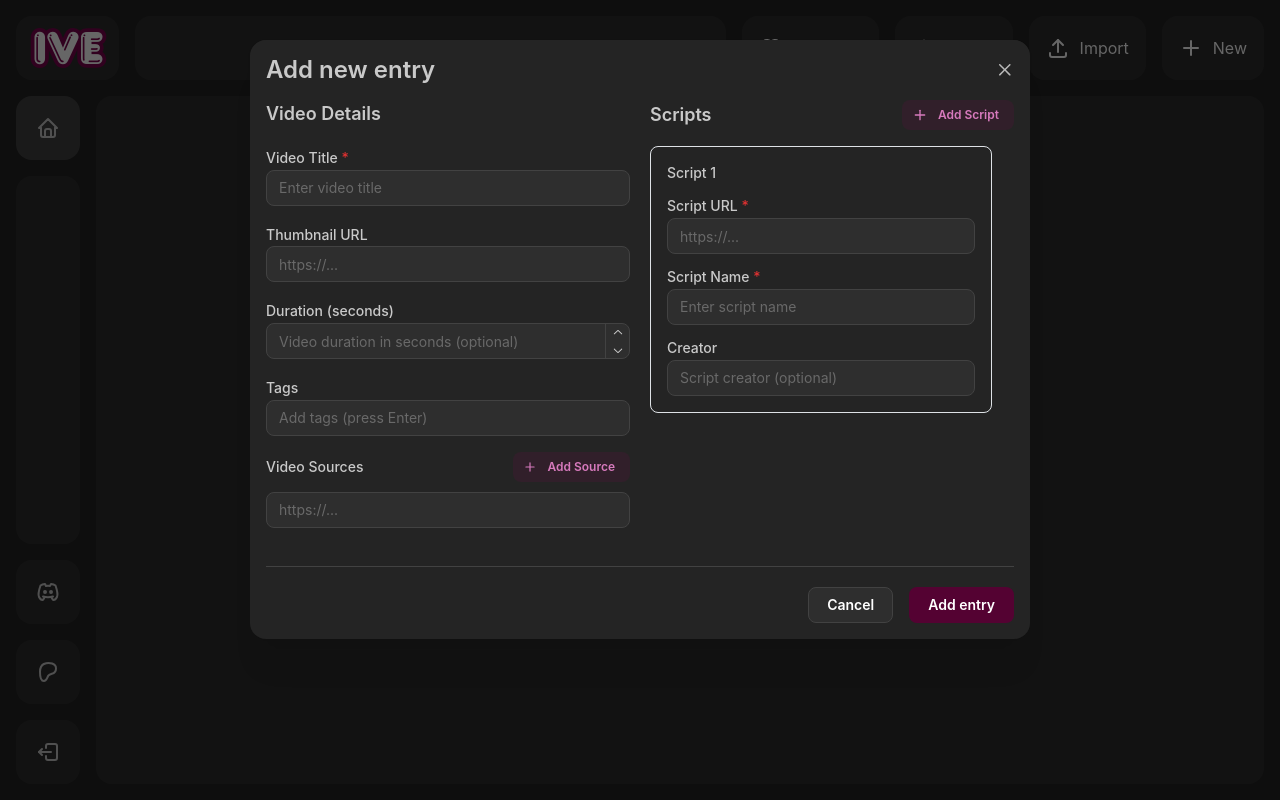
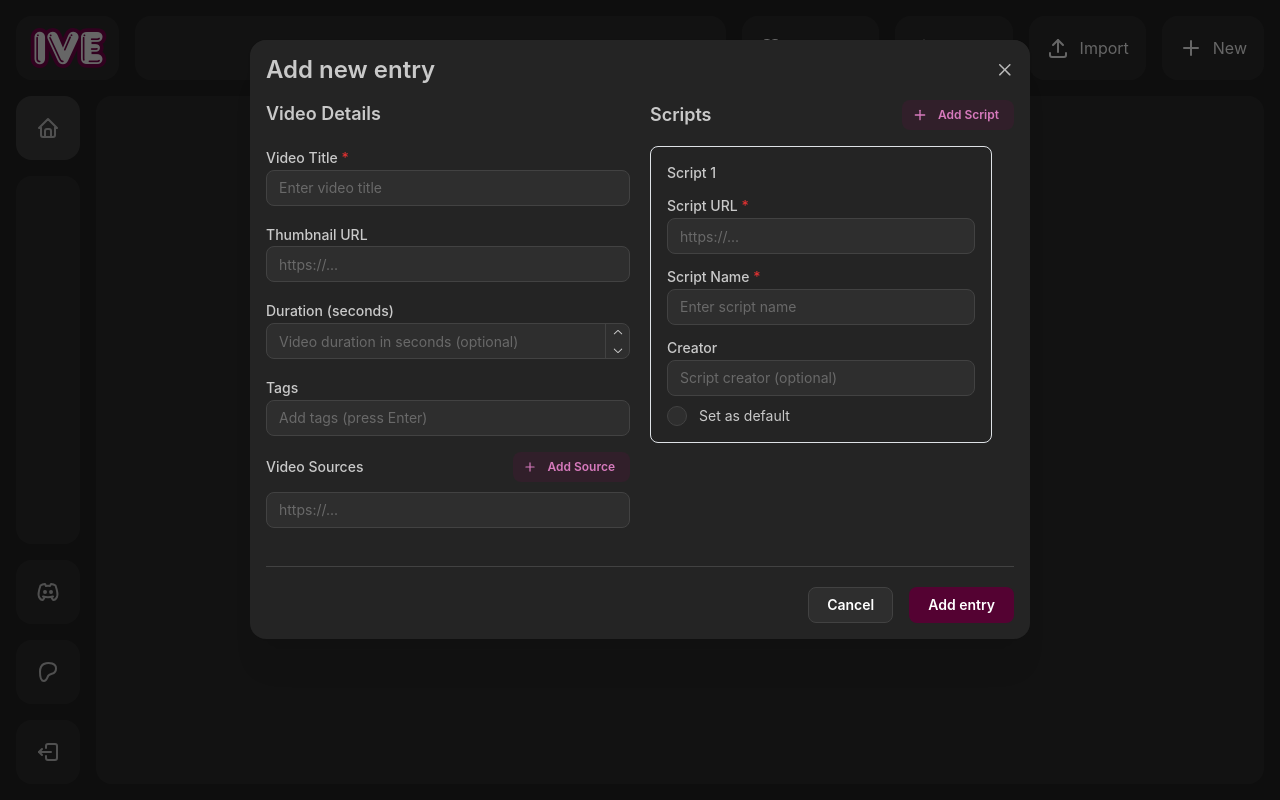
Before and after one commit to iveplay/ive-play, a Next.js app: page /hub in a window 1280 px wide. Both pictures are taken after a click on the button "New". Built offline with nearby package versions, Linux system fonts and the light colour scheme.

Commit message:
feat: default scripts

```diff
--- a/components/video/AddScript.tsx
+++ b/components/video/AddScript.tsx
@@ -1,5 +1,5 @@
 import { useState } from 'react';
-import { Button, Divider, Group, Modal, Stack, Text, TextInput } from '@mantine/core';
+import { Button, Checkbox, Divider, Group, Modal, Stack, Text, TextInput } from '@mantine/core';
 import { useForm } from '@mantine/form';
 import { notifications } from '@mantine/notifications';
 import { useIveStore } from '@/store/useIveStore';
@@ -29,6 +29,7 @@ export const AddScript = ({
       url: '',
       name: '',
       creator: '',
+      setAsDefault: false,
     },
     validate: {
       url: (value) =>
@@ -77,6 +78,7 @@ export const AddScript = ({
         tags: entry.tags || ['manual'],
         videoSources: videoSources.map((source) => ({ url: source.url })),
         scripts: updatedScripts,
+        defaultScriptId: values.setAsDefault ? values.url : entry.defaultScriptId,
       });
 
       notifications.show({
@@ -145,6 +147,11 @@ export const AddScript = ({
             radius="md"
             {...form.getInputProps('creator')}
           />
+
+          <Checkbox
+            label="Set as default script"
+            {...form.getInputProps('setAsDefault', { type: 'checkbox' })}
+          />
         </Stack>
 
         <Divider my="lg" />
--- a/components/video/EditEntry.tsx
+++ b/components/video/EditEntry.tsx
@@ -9,6 +9,7 @@ import {
   Group,
   Modal,
   NumberInput,
+  Radio,
   ScrollArea,
   Stack,
   TagsInput,
@@ -49,6 +50,7 @@ export const EditEntry = ({ opened, onClose, entry, videoSources, scripts }: Edi
               creator: script.creator || '',
             }))
           : [{ url: '', name: '', creator: '' }],
+      defaultScriptId: entry.defaultScriptId || (scripts.length > 0 ? scripts[0].url : undefined),
       duration: entry.duration ? entry.duration / 1000 : undefined,
       tags: entry.tags?.filter((tag) => tag !== 'manual') || [],
     },
@@ -97,6 +99,9 @@ export const EditEntry = ({ opened, onClose, entry, videoSources, scripts }: Edi
                       creator: script.creator || '',
                     }))
                   : [{ url: '', name: '', creator: '' }],
+              defaultScriptId:
+                latestData.entry.defaultScriptId ||
+                (latestData.scripts.length > 0 ? latestData.scripts[0].url : undefined),
               duration: latestData.entry.duration ? latestData.entry.duration / 1000 : undefined,
               tags: latestData.entry.tags?.filter((tag) => tag !== 'manual') || [],
             });
@@ -149,6 +154,7 @@ export const EditEntry = ({ opened, onClose, entry, videoSources, scripts }: Edi
           name: script.name,
           creator: script.creator || 'Unknown',
         })),
+        defaultScriptId: values.defaultScriptId,
       });
 
       notifications.show({
@@ -332,6 +338,14 @@ export const EditEntry = ({ opened, onClose, entry, videoSources, scripts }: Edi
                           radius="md"
                           {...form.getInputProps(`scripts.${index}.creator`)}
                         />
+
+                        <Radio
+                          label="Set as default"
+                          checked={form.values.defaultScriptId === form.values.scripts[index].url}
+                          onChange={() =>
+                            form.setFieldValue('defaultScriptId', form.values.scripts[index].url)
+                          }
+                        />
                       </Stack>
                     </Box>
                   ))}
--- a/components/video/NewEntry.tsx
+++ b/components/video/NewEntry.tsx
@@ -10,6 +10,7 @@ import {
   Group,
   Modal,
   NumberInput,
+  Radio,
   ScrollArea,
   Stack,
   TagsInput,
@@ -33,6 +34,7 @@ export const NewEntry = () => {
       videoSources: [{ url: '' }],
       thumbnailUrl: '',
       scripts: [{ url: '', name: '', creator: '' }],
+      defaultScriptId: undefined as string | undefined,
       duration: undefined as number | undefined,
       tags: [] as string[],
     },
@@ -99,6 +101,7 @@ export const NewEntry = () => {
           name: script.name,
           creator: script.creator || 'Unknown',
         })),
+        defaultScriptId: values.defaultScriptId,
       });
 
       notifications.show({
@@ -291,6 +294,14 @@ export const NewEntry = () => {
                             radius="md"
                             {...form.getInputProps(`scripts.${index}.creator`)}
                           />
+
+                          <Radio
+                            label="Set as default"
+                            checked={form.values.defaultScriptId === form.values.scripts[index].url}
+                            onChange={() =>
+                              form.setFieldValue('defaultScriptId', form.values.scripts[index].url)
+                            }
+                          />
                         </Stack>
                       </Box>
                     ))}
--- a/components/video/ScriptSelector.tsx
+++ b/components/video/ScriptSelector.tsx
@@ -1,19 +1,25 @@
 import { useState } from 'react';
 import { IconUser } from '@tabler/icons-react';
 import { Combobox, Flex, InputBase, Text, useCombobox } from '@mantine/core';
-import { ScriptMetadata } from '@/utils/iveBridge';
+import { IveEntry, ScriptMetadata } from '@/utils/iveBridge';
 import styles from './ScriptSelector.module.css';
 
 type ScriptSelectorProps = {
   scripts: ScriptMetadata[];
+  entry?: IveEntry;
 };
 
-export const ScriptSelector = ({ scripts }: ScriptSelectorProps) => {
+export const ScriptSelector = ({ scripts, entry }: ScriptSelectorProps) => {
   const combobox = useCombobox({
     onDropdownClose: () => combobox.resetSelectedOption(),
   });
 
-  const [entryId, setEntryId] = useState<string>();
+  // Initialize with default script or first script
+  const defaultScriptId = entry?.defaultScriptId
+    ? scripts.find((s) => s.url === entry.defaultScriptId)?.id
+    : scripts[0]?.id;
+
+  const [entryId, setEntryId] = useState<string | undefined>(defaultScriptId);
 
   if (scripts.length <= 1) {
     return (
@@ -26,7 +32,7 @@ export const ScriptSelector = ({ scripts }: ScriptSelectorProps) => {
         multiline
         title={scripts[0]?.name}
       >
-        <ScriptOption {...scripts[0]} />
+        <ScriptOption {...scripts[0]} isDefault={entry?.defaultScriptId === scripts[0]?.url} />
       </InputBase>
     );
   }
@@ -35,7 +41,7 @@ export const ScriptSelector = ({ scripts }: ScriptSelectorProps) => {
 
   const options = scripts.map((item) => (
     <Combobox.Option value={item.id} key={item.id} className={styles.optionItem}>
-      <ScriptOption {...item} />
+      <ScriptOption {...item} isDefault={entry?.defaultScriptId === item.url} />
     </Combobox.Option>
   ));
 
@@ -62,7 +68,10 @@ export const ScriptSelector = ({ scripts }: ScriptSelectorProps) => {
           multiline
           title={selectedOption.name}
         >
-          <ScriptOption {...selectedOption} />
+          <ScriptOption
+            {...selectedOption}
+            isDefault={entry?.defaultScriptId === selectedOption.url}
+          />
         </InputBase>
       </Combobox.Target>
 
@@ -73,49 +82,19 @@ export const ScriptSelector = ({ scripts }: ScriptSelectorProps) => {
   );
 };
 
-type SelectOptionProps = ScriptMetadata;
+type SelectOptionProps = ScriptMetadata & { isDefault?: boolean };
 
-const ScriptOption = ({ name, creator }: SelectOptionProps) => {
+const ScriptOption = ({ name, creator, isDefault }: SelectOptionProps) => {
   return (
     <Flex justify="space-between" gap={4}>
       <Text size="sm" fw={500} truncate>
+        {isDefault && '★ '}
         {name}
       </Text>
       <Flex gap={4} align="center" c="gray" flex="0 0 auto">
         <IconUser size={12} />
         <Text size="xs">{creator}</Text>
       </Flex>
-      {/* Maybe later we can show more info about the script here, or in details */}
-      {/* <Flex justify="space-between" align="center" h={16}>
-        <Flex align="center" justify="flex-end" gap={8}>
-          {actionCount !== undefined && (
-            <Flex align="center" c="gray">
-              <IconActivityHeartbeat size="14" />
-              <Text size="xs">{actionCount}</Text>
-            </Flex>
-          )}
-          {avgSpeed !== undefined && (
-            <Flex align="center" c="gray">
-              <IconBrandSpeedtest size="14" />
-              <Text size="xs">{avgSpeed}</Text>
-            </Flex>
-          )}
-          {maxSpeed !== undefined && (
-            <Flex align="center" c="gray">
-              <IconGauge size="14" />
-              <Text size="xs">{maxSpeed}</Text>
-            </Flex>
-          )}
-        </Flex>
-        {creator ? (
-          <Flex gap={4} align="center" c="gray">
-            <IconUser size={12} />
-            <Text size="xs">{creator}</Text>
-          </Flex>
-        ) : (
-          <div />
-        )}
-      </Flex> */}
     </Flex>
   );
 };
--- a/components/video/Video.tsx
+++ b/components/video/Video.tsx
@@ -71,7 +71,7 @@ export const Video = ({ entry, videoSources, scripts }: VideoProps) => {
         </div>
       </div>
       <VideoSourceSelector videoSources={videoSources} onSelect={setSelectedVideoUrl} />
-      <ScriptSelector scripts={scripts} />
+      <ScriptSelector scripts={scripts} entry={entry} />
       <div className={clsx('box', styles.videoInfo)}>
         <Title size="lg" lineClamp={2} h={48} title={title}>
           {title}
--- a/utils/iveBridge.ts
+++ b/utils/iveBridge.ts
@@ -6,6 +6,7 @@ export interface IveEntry {
   tags?: string[];
   videoSourceIds: string[];
   scriptIds: string[];
+  defaultScriptId?: string;
   createdAt: number;
   updatedAt: number;
 }
@@ -44,6 +45,7 @@ export interface CreateIveEntryData {
   tags?: string[];
   videoSources: Omit<VideoSource, 'id' | 'createdAt' | 'updatedAt'>[];
   scripts: Omit<ScriptMetadata, 'id' | 'createdAt' | 'updatedAt'>[];
+  defaultScriptId?: string;
 }
 
 export interface IveSearchOptions {
```
